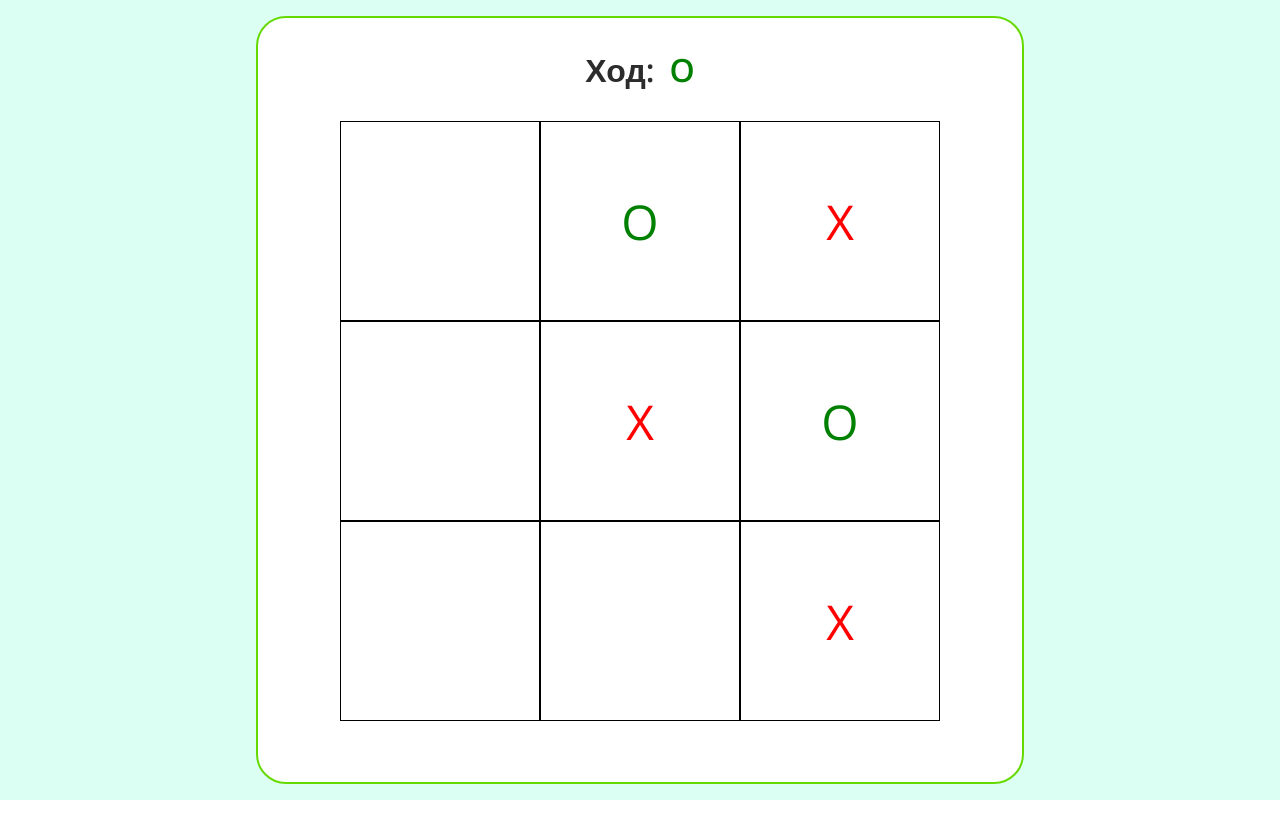
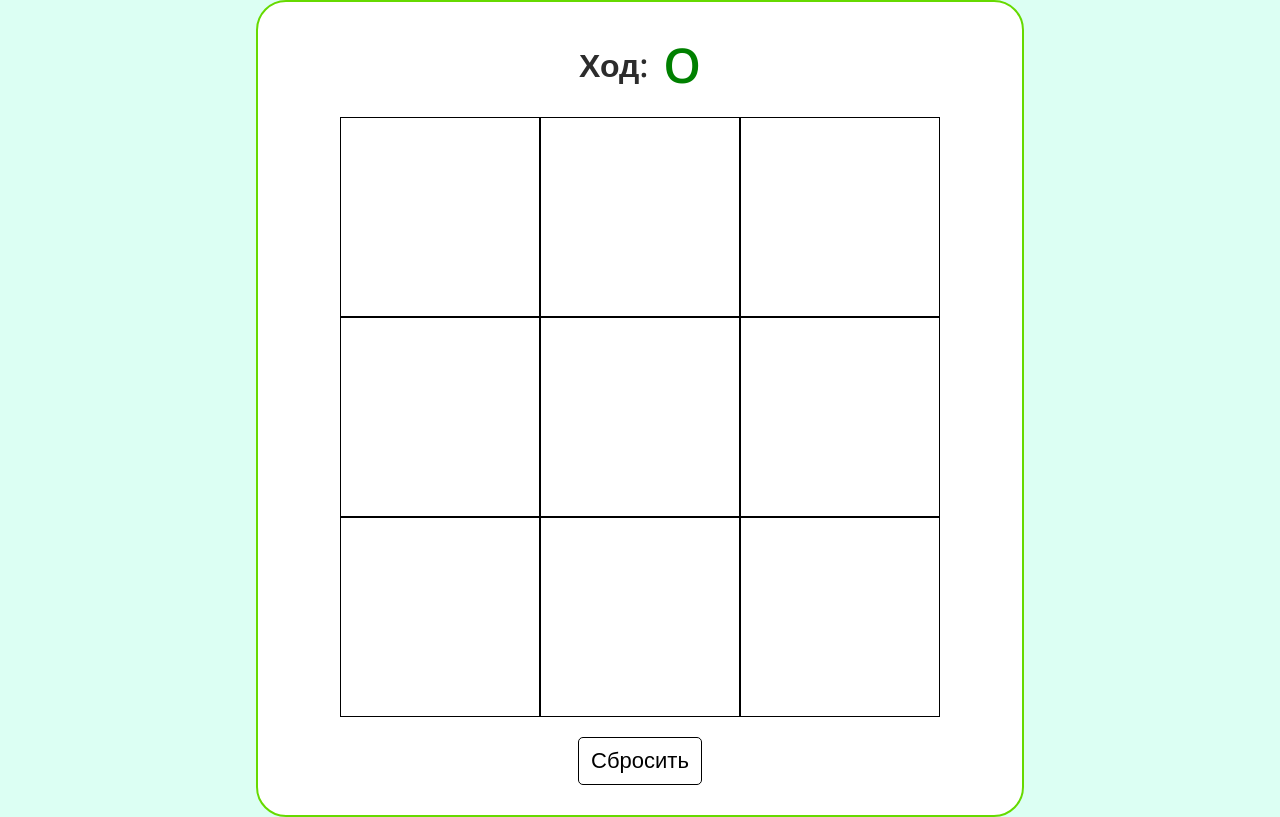
Before and after one commit to Aleksandr-Glebik/next-naughts-and-crosses, a Next.js app: page / in a window 1280 px wide. Built offline with nearby package versions, Linux system fonts and the light colour scheme.

Commit message:
feat: add cells, winSequence, handleCellClick; func computeWinner and resetGame; const INITIAL_CELLS;

```diff
--- a/components/GameField/GameField.module.scss
+++ b/components/GameField/GameField.module.scss
@@ -1,7 +1,6 @@
 .Field {
   width: 100%;
   max-width: 768px;
-  height: 768px;
   border: 2px solid #66da00;
   border-radius: 30px;
   padding: 30px;
@@ -11,7 +10,7 @@
   flex-direction: column;
   justify-content: flex-start;
   align-items: center;
-  gap: 30px;
+  gap: 20px;
 
   &__title {
     font-size: 32px;
@@ -37,3 +36,41 @@
     align-items: flex-start;
   }
 }
+
+.Button {
+  width: 200px;
+  height: 200px;
+  border: 1px solid black;
+
+  display: flex;
+  justify-content: center;
+  align-items: center;
+  background-color: transparent;
+
+  &__win {
+    background-color: yellow;
+  }
+}
+
+.ResetBtn {
+    background-color: transparent;
+    border: none;
+
+    font-size: 22px;
+    padding: 10px 12px;
+    border: 1px solid black;
+    border-radius: 5px;
+    transition: all 0.35s ease-in-out;
+
+    &:hover {
+        background-color: #d6ffb2;
+    }
+
+    &:focus {
+        background-color: #d6ffb2;
+    }
+
+    &:active {
+        background-color: #a3f65b;
+    }
+}
--- a/components/GameField/GameField.tsx
+++ b/components/GameField/GameField.tsx
@@ -1,27 +1,63 @@
 'use client';
 
-import { useState } from 'react';
+import { useCallback, useState } from 'react';
+import { clsx } from 'clsx';
 
 import Symbol from '../Symbol/Symbol';
 
 import s from './GameField.module.scss';
-import { SYMBOL_O, SYMBOL_X } from '@/lib/constants/constants';
+import { SYMBOL_O, SYMBOL_X, INITIAL_CELLS } from '@/lib/constants/constants';
+import { computeWinner } from '@/utils/func/computeWinner';
 
 export default function GameField() {
   const [currentSymbol, setCurrentSymbol] = useState<string | null>(SYMBOL_O);
+  const [cells, setCells] = useState(INITIAL_CELLS);
+  const [winSequence, setWinSequence] = useState<number[] | undefined>();
 
-  const cells = [null, SYMBOL_O, SYMBOL_X, null, SYMBOL_X, SYMBOL_O, null, null, SYMBOL_X];
+  const handleCellClick = (ind: number) => {
+    if (cells[ind] || winSequence) {
+      return;
+    }
+
+    const copyCells = cells.slice();
+    copyCells[ind] = currentSymbol;
+
+    const winner = computeWinner(copyCells);
+    console.log('winner', winner);
+
+    setCells(copyCells);
+    setCurrentSymbol(currentSymbol === SYMBOL_X ? SYMBOL_O : SYMBOL_X);
+    setWinSequence(winner);
+  };
+
+  const winnerSymbol = winSequence ? cells[winSequence?.[0]] : currentSymbol;
+
+  const resetGame = useCallback(() => {
+    setCells(INITIAL_CELLS)
+    setWinSequence(undefined);
+  }, [])
 
   return (
     <div className={s.Field}>
       <h2 className={s.Field__title}>
-        Ход: <Symbol symbol={currentSymbol} isField={false} />
+        {winSequence ? 'Победитель:' : 'Ход:'} <Symbol symbol={winnerSymbol ?? currentSymbol} />
       </h2>
       <div className={s.Field__game}>
-        {cells.map((el, index) => (
-          <Symbol key={`${el}_${index}`} symbol={el} isField={true} />
-        ))}
+        {cells.map((el, index) => {
+          const isWinner = winSequence?.includes(index);
+          return (
+            <button
+              className={clsx(s.Button, {
+                [s.Button__win]: isWinner,
+              })}
+              key={`${el}_${index}`}
+              onClick={() => handleCellClick(index)}>
+              <Symbol symbol={el} />
+            </button>
+          );
+        })}
       </div>
+      <button className={s.ResetBtn} onClick={resetGame}>Сбросить</button>
     </div>
   );
 }
--- a/components/Symbol/Symbol.module.scss
+++ b/components/Symbol/Symbol.module.scss
@@ -1,11 +1,4 @@
 .Symbol {
-  width: 200px;
-  height: 200px;
-  border: 1px solid black;
-
-  display: flex;
-  justify-content: center;
-  align-items: center;
   font-size: 48px;
 
   &__sX {
--- a/components/Symbol/Symbol.tsx
+++ b/components/Symbol/Symbol.tsx
@@ -2,17 +2,14 @@ import { clsx } from 'clsx';
 
 import s from './Symbol.module.scss';
 import { SYMBOL_O, SYMBOL_X } from '@/lib/constants/constants';
-
 interface SymbolProps {
   symbol: string | null;
-  isField: boolean;
 }
 
-export default function Symbol({ symbol, isField }: SymbolProps) {
+export default function Symbol({ symbol }: SymbolProps) {
   return (
     <div
-      className={clsx({
-        [s.Symbol]: isField,
+      className={clsx(s.Symbol, {
         [s.Symbol__sX]: symbol === SYMBOL_X,
         [s.Symbol__sO]: symbol === SYMBOL_O,
       })}>
--- a/lib/constants/constants.ts
+++ b/lib/constants/constants.ts
@@ -1,2 +1,14 @@
-export const SYMBOL_X = 'X'
-export const SYMBOL_O = 'O'
+export const SYMBOL_X = 'X';
+export const SYMBOL_O = 'O';
+
+export const INITIAL_CELLS: (string | null)[] = [
+  null,
+  null,
+  null,
+  null,
+  null,
+  null,
+  null,
+  null,
+  null,
+];
--- /dev/null
+++ b/utils/func/computeWinner.ts
@@ -0,0 +1,17 @@
+export const computeWinner = (cells: (string | null)[]): number[] | undefined => {
+  const lines = [
+    [0, 1, 2],
+    [3, 4, 5],
+    [6, 7, 8],
+    [0, 3, 6],
+    [1, 4, 7],
+    [2, 5, 8],
+    [0, 4, 8],
+    [2, 4, 6],
+  ];
+
+  for (let i = 0; i < lines.length; i++) {
+    const [a, b, c] = lines[i];
+    if (cells[a] && cells[a] === cells[b] && cells[a] === cells[c]) return [a, b, c];
+  }
+};
```
Also changed, not shown: app/page.module.scss (line endings or trailing spaces).
